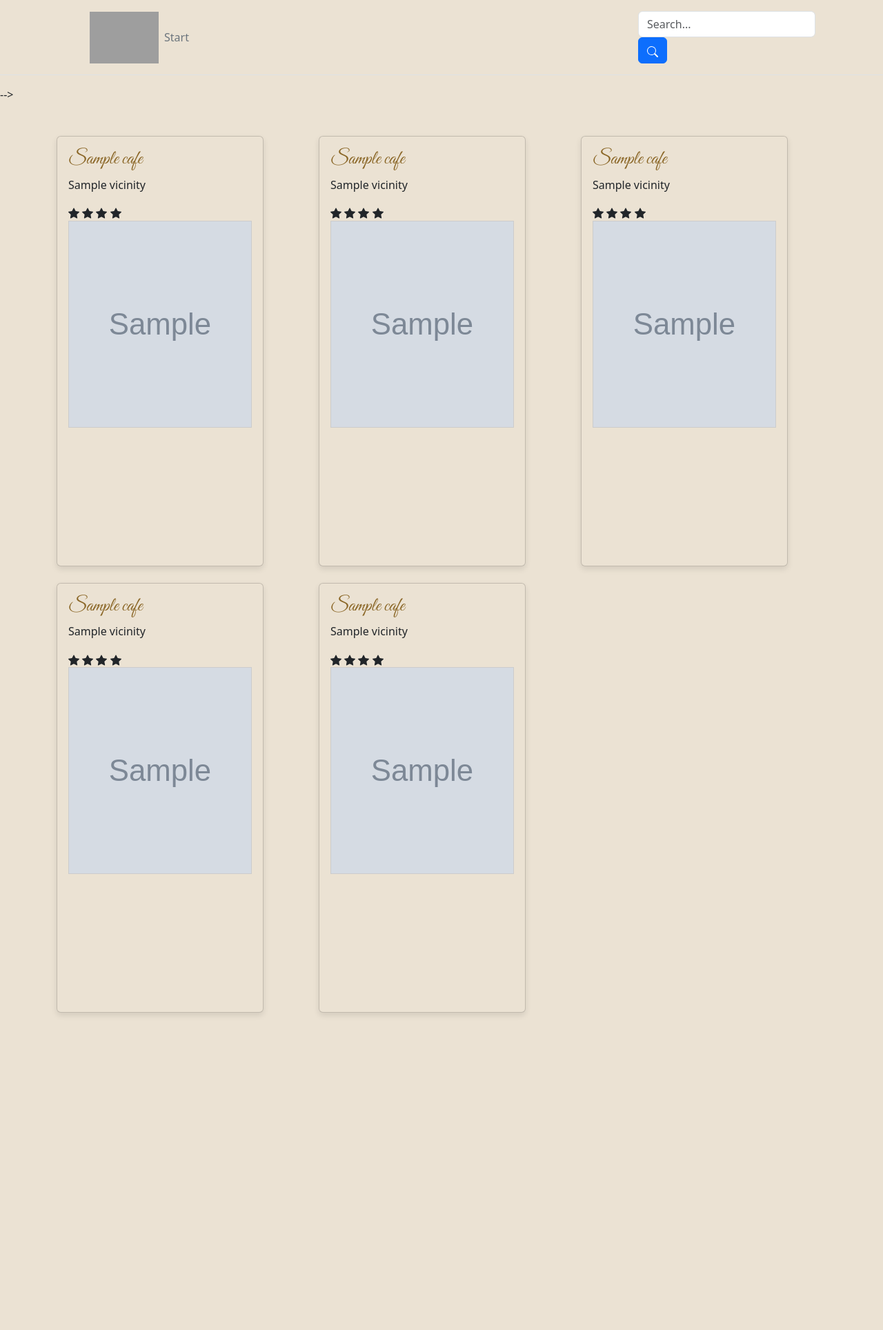
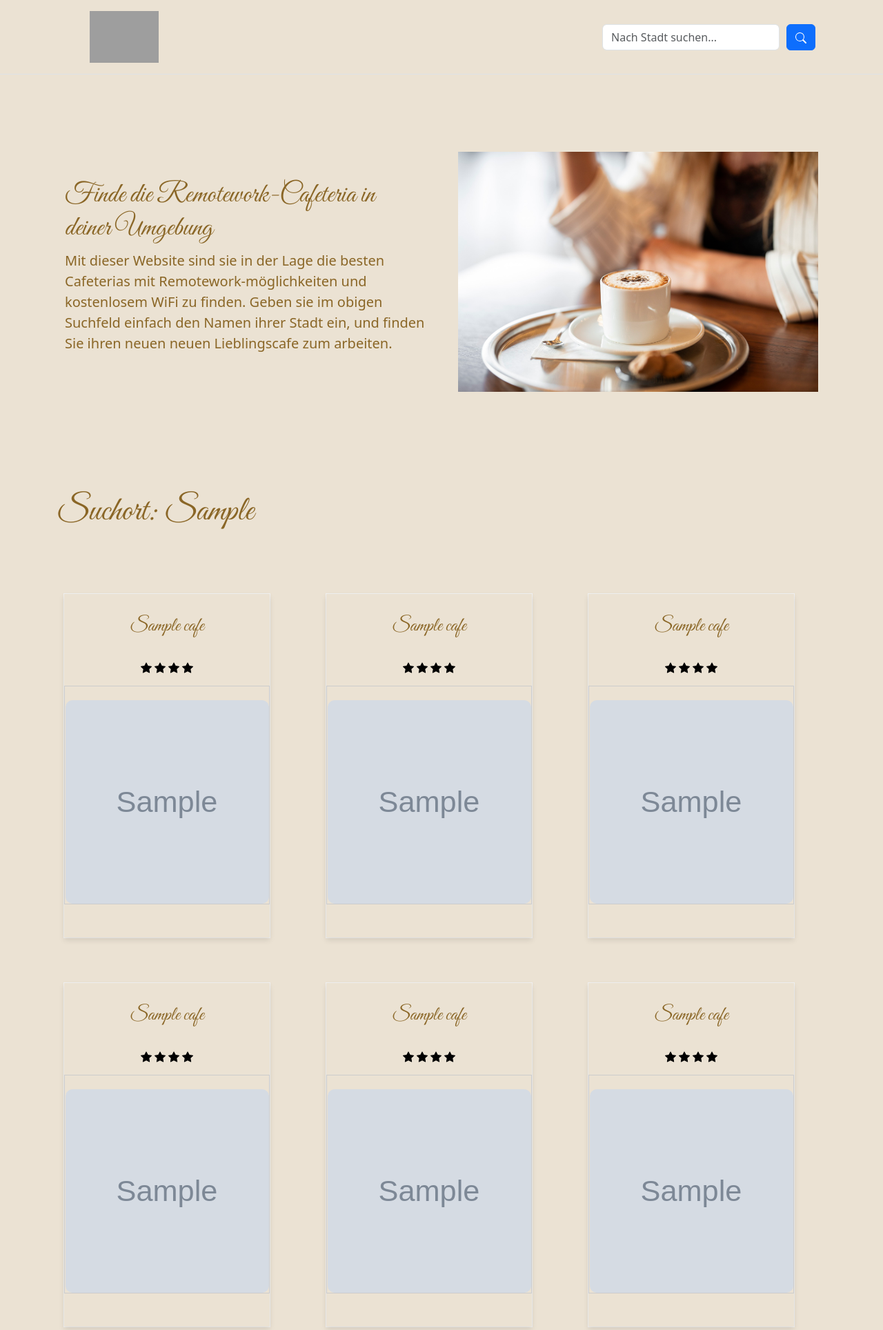
Before and after one commit to Stefanb0711/Python-WifiCafeFinderUsingAPI, a Flask app: template templates/start.html in a window 1280 px wide. Shown: the top 1928 px of the page at 69% size. Before the commit the page ends 1472 px from the top, so only its background shows below. Run offline with Flask 3, Linux system fonts and the light colour scheme; the template is opened without the code that fills it: most values are stand-ins (such as "Sample title", 1, 10 or a date in 2020); grey boxes marked "Sample" are stand-in pictures; grey boxes are pictures that could not be loaded.

Commit message:
Allles fertig, bis auf Logo

```diff
--- a/templates/base.html
+++ b/templates/base.html
@@ -15,7 +15,7 @@
     <link href="https://fonts.googleapis.com/css2?family=Great+Vibes&display=swap" rel="stylesheet">
 
 </head>
-<body style="background-color : #ebe2d3;">
+<body style="background-color : #ebe2d3; margin-bottom: 100px;">
 <!-- navbar -->
     <header class="p-3 mb-3 border-bottom">
     <div class="container">
@@ -26,12 +26,12 @@
         </a>
 
         <ul class="nav col-12 col-lg-auto me-lg-auto mb-2 justify-content-center mb-md-0">
-          <li><a href="#" class="nav-link px-2 link-secondary">Start</a></li>
+        <!--  <li><a href="#" class="nav-link px-2 link-secondary">Start</a></li>-->
         </ul>
 
-        <form class="col-12 col-lg-auto mb-3 mb-lg-0 me-lg-3" role="search" method="post">
-          <input name="search_location" type="search" class="form-control" placeholder="Search..." aria-label="Search">
-          <button class="btn btn-primary" type="submit">
+        <form class="col-12 col-lg-auto mb-3 mb-lg-0 me-lg-3 d-flex flex-row" role="search" method="post">
+          <input name="search_location" type="search" class="form-control" placeholder="Nach Stadt suchen..." aria-label="Search">
+          <button class="btn btn-primary" type="submit" style="margin-left: 10px;">
               <svg xmlns="http://www.w3.org/2000/svg" width="16" height="16" fill="currentColor" class="bi bi-search" viewBox="0 0 16 16">
                 <path d="M11.742 10.344a6.5 6.5 0 1 0-1.397 1.398h-.001q.044.06.098.115l3.85 3.85a1 1 0 0 0 1.415-1.414l-3.85-3.85a1 1 0 0 0-.115-.1zM12 6.5a5.5 5.5 0 1 1-11 0 5.5 5.5 0 0 1 11 0"/>
             </svg>
@@ -42,7 +42,7 @@
       </div>
     </div>
   </header>
--->
+
     {% block content %}
 
     {% endblock %}
--- a/templates/start.html
+++ b/templates/start.html
@@ -1,32 +1,76 @@
 {% extends "base.html" %}
 
 {%  block head %}
+        <!--<link rel="stylesheet" href="styles/styles.css">-->
+
 <style>
-        .card-container {
-            perspective: 1000px;
+
+
+
+
+        @import url('https://fonts.googleapis.com/css2?family=Great+Vibes&display=swap')
+
+    .round-image-container {
+        width: 150px; /* Die Breite des runden Containers */
+        height: 150px; /* Die Höhe des runden Containers */
+        border-radius: 50%; /* Macht den Container rund */
+        overflow: hidden; /* Verhindert, dass das Bild über die runden Ecken hinausragt */
     }
 
-        .card {
-            transform-style: preserve-3d;
-            transition: transform 0.5s;
+    .round-image-container img {
+        width: 100%; /* Füllt das Bild den runden Container aus */
+        height: auto; /* Behält das Seitenverhältnis des Bildes bei */
+        display: block; /* Entfernt Lücken unterhalb des Bildes */
+    }
+
+
+        .flip-card {
+      background-color: white;
       width: 300px;
       height: 500px;
+      border: 1px solid #f1f1f1;
+      perspective: 1000px; / /* Remove this if you don't want the 3D effect */
+      box-shadow: 0 4px 8px rgba(0, 0, 0, 0.1);
     }
 
-        .card:hover {
+    /* This container is needed to position the front and back side */
+    .flip-card-inner {
+      position: relative;
+      width: 100%;
+      height: 100%;
+      text-align: center;
+      transition: transform 0.8s;
+      transform-style: preserve-3d;
+    }
+
+    /* Do an horizontal flip when you move the mouse over the flip box container */
+    .flip-card:hover .flip-card-inner {
       transform: rotateY(180deg);
     }
 
-        .card .card-body {
+    /* Position the front and back side */
+    .flip-card-front, .flip-card-back {
+      position: absolute;
+      width: 100%;
+      height: 100%;
+      -webkit-backface-visibility: hidden; /* Safari */
       backface-visibility: hidden;
     }
 
-        .card .card-back {
-            transform: rotateY(180deg);
+    /* Style the front side (fallback if image is missing) */
+    .flip-card-front {
+      background-color: #bbb;
+      color: black;
+      box-shadow: 0 4px 8px rgba(0, 0, 0, 0.1);
     }
 
-        @import url('https://fonts.googleapis.com/css2?family=Great+Vibes&display=swap')
-
+    /* Style the back side */
+    .flip-card-back {
+      background-color: dodgerblue;
+      color: white;
+      transform: rotateY(180deg);
+        box-shadow: 0 4px 8px rgba(0, 0, 0, 0.1);
+    }
 </style>
 
 {%  endblock %}
@@ -34,58 +78,86 @@
 
 {%  block content %}
 
+<div class="container col-xxl-8 px-4 py-5">
+    <div class="row flex-lg-row-reverse align-items-center g-5 py-5">
+      <div class="col-10 col-sm-8 col-lg-6">
+        <img src="static/Bilder/coffee.jpg" class="d-block mx-lg-auto img-fluid" alt="Bootstrap Themes" width="700" height="500" loading="lazy">
+      </div>
+      <div style="color: #8a6626;" class="col-lg-6">
+        <h1  style="color: #8a6626; font-family: Great Vibes;" >Finde die Remotework-Cafeteria in deiner Umgebung</h1>
+        <p style="color: #8a6626;" class="lead">Mit dieser Website sind sie in der Lage die besten Cafeterias mit Remotework-möglichkeiten und kostenlosem WiFi zu finden. Geben sie im obigen Suchfeld einfach den Namen ihrer Stadt ein, und finden Sie ihren neuen neuen Lieblingscafe zum arbeiten.</p>
+
+      </div>
+    </div>
+</div>
+
+<!--Hero -->
+
 <div class="container mt-5">
+    <h2 style="font-size: 50px;font-family: Great Vibes; color: #8a6626;"> Suchort: {{ such_ort }} </h2>
+</div>
+
+
+        <!-- Neue Flipping-Card -->
+        <!-- Neue Flipping-Card -->
+<div class="container mt-5" style="margin-left: 80px;">
     <div class="row">
-            {%  for zähler in range(5) %}
-
-                <div class="col-md-4 mb-4">
-                    <div class="card-container">
-                        <div class="card" style="background-color: #ebe2d3; box-shadow: 0 4px 8px rgba(0, 0, 0, 0.1); backface-visibility: hidden;"  >
-                            <div class="card-body" style="backface-visibility: hidden;">
-                                <h3 style="font-family: Great Vibes; color: #8a6626" class="card-title">{{ cafes_data[zähler].get('name') }}</h3>
-                                <p class="card-text">{{ cafes_data[zähler].get('vicinity') }}</p>
-                                <!--<p> Rating: {{ cafes_data[zähler].get('rating') }}</p> -->
-                                {%  for stern in range(cafes_data[zähler].get('rating') | int) %}
+        {% for zähler in range(9) %}
+            <div class="col-md-4 mb-4" style="margin-bottom: 40px; margin-top: 40px; background-color: #ebe2d3;">
+                <div class="flip-card" style="background-color: #ebe2d3;">
+                    <div class="flip-card-inner" style="background-color: #ebe2d3;">
+                        <!-- Vorderseite -->
+                        <div class="flip-card-front" style="backface-visibility: hidden; background-color: #ebe2d3;" >
+                            <h3 style="font-family: Great Vibes; color: #8a6626; margin-right: 20px; margin-left: 20px; margin-top: 30px; margin-bottom: 30px;">{{ cafes_data[zähler].get('name') }}</h3>
+                            {% for stern in range(cafes_data[zähler].get('rating') | int) %}
                                 <svg xmlns="http://www.w3.org/2000/svg" width="16" height="16" fill="currentColor" class="bi bi-star-fill" viewBox="0 0 16 16">
                                     <path d="M3.612 15.443c-.386.198-.824-.149-.746-.592l.83-4.73L.173 6.765c-.329-.314-.158-.888.283-.95l4.898-.696L7.538.792c.197-.39.73-.39.927 0l2.184 4.327 4.898.696c.441.062.612.636.282.95l-3.522 3.356.83 4.73c.078.443-.36.79-.746.592L8 13.187l-4.389 2.256z"/>
                                 </svg>
                             {% endfor %}
 
-                                <!-- Image -->
-                                <div style="position: relative; width: 100%; height: 300px; overflow: hidden; border: 1px solid #ccc;">
-                                    <img src="{{ cafe_fotos[zähler] }}" style="width: 100%; height: 100%; object-fit: cover;">
+                            <div style="margin-top: 15px; position: relative; width: 100%; border: 1px solid #ccc; backface-visibility: hidden;">
+                                <img src="{{ cafe_fotos[zähler] }}" style="width: 295px; height: 295px; object-fit: cover; border-radius: 10px; overflow: hidden; margin-top: 20px;">
+                            </div>
                         </div>
 
+                        <!-- Rückseite -->
+                        <div class="flip-card-back" style="backface-visibility: hidden;background-color: #ebe2d3; text-align: center; padding: 20px;">
+
+                            <div class="round-image-container" style=" margin-bottom: 30px; margin-top:40px; width: 50%; display: inline-block; align-content: center; justify-content: center;">
+                                <img style="width: 150px; height: 150px; border-radius: 50%; overflow: hidden; margin-bottom: 20px;" src="{{ cafe_fotos[zähler] }}" alt="Beschreibung des Bildes">
                             </div>
 
-                            <!--Rückseite -->
-                            <div class="card-back" style="backface-visibility: hidden;">
-                                <div class="card-body">
-                                    <h5 class="card-title">Rückseite</h5>
 
-                                    <p class="card-text">
+                            <p class="card-text" style="color: #8a6626;">
                                 <svg xmlns="http://www.w3.org/2000/svg" width="16" height="16" fill="currentColor" class="bi bi-globe" viewBox="0 0 16 16">
                                     <path d="M0 8a8 8 0 1 1 16 0A8 8 0 0 1 0 8m7.5-6.923c-.67.204-1.335.82-1.887 1.855A8 8 0 0 0 5.145 4H7.5zM4.09 4a9.3 9.3 0 0 1 .64-1.539 7 7 0 0 1 .597-.933A7.03 7.03 0 0 0 2.255 4zm-.582 3.5c.03-.877.138-1.718.312-2.5H1.674a7 7 0 0 0-.656 2.5zM4.847 5a12.5 12.5 0 0 0-.338 2.5H7.5V5zM8.5 5v2.5h2.99a12.5 12.5 0 0 0-.337-2.5zM4.51 8.5a12.5 12.5 0 0 0 .337 2.5H7.5V8.5zm3.99 0V11h2.653c.187-.765.306-1.608.338-2.5zM5.145 12q.208.58.468 1.068c.552 1.035 1.218 1.65 1.887 1.855V12zm.182 2.472a7 7 0 0 1-.597-.933A9.3 9.3 0 0 1 4.09 12H2.255a7 7 0 0 0 3.072 2.472M3.82 11a13.7 13.7 0 0 1-.312-2.5h-2.49c.062.89.291 1.733.656 2.5zm6.853 3.472A7 7 0 0 0 13.745 12H11.91a9.3 9.3 0 0 1-.64 1.539 7 7 0 0 1-.597.933M8.5 12v2.923c.67-.204 1.335-.82 1.887-1.855q.26-.487.468-1.068zm3.68-1h2.146c.365-.767.594-1.61.656-2.5h-2.49a13.7 13.7 0 0 1-.312 2.5m2.802-3.5a7 7 0 0 0-.656-2.5H12.18c.174.782.282 1.623.312 2.5zM11.27 2.461c.247.464.462.98.64 1.539h1.835a7 7 0 0 0-3.072-2.472c.218.284.418.598.597.933M10.855 4a8 8 0 0 0-.468-1.068C9.835 1.897 9.17 1.282 8.5 1.077V4z"/>
                                 </svg>
-                                        {{ web_adressen[zähler] }}</p>
+                                {{ web_adressen[zähler] }}
+                            </p>
 
-                                    <p class="card-text">{{ cafes_data[zähler].get('formatted_phone_number') }}</p>
 
-                                    <p> <svg xmlns="http://www.w3.org/2000/svg" width="16" height="16" fill="currentColor" class="bi bi-geo-alt-fill" viewBox="0 0 16 16">
+                            <p class="card-text" style="color: #8a6626;">
+                                <svg xmlns="http://www.w3.org/2000/svg" width="16" height="16" fill="currentColor" class="bi bi-telephone-fill" viewBox="0 0 16 16">
+                                  <path fill-rule="evenodd" d="M1.885.511a1.745 1.745 0 0 1 2.61.163L6.29 2.98c.329.423.445.974.315 1.494l-.547 2.19a.68.68 0 0 0 .178.643l2.457 2.457a.68.68 0 0 0 .644.178l2.189-.547a1.75 1.75 0 0 1 1.494.315l2.306 1.794c.829.645.905 1.87.163 2.611l-1.034 1.034c-.74.74-1.846 1.065-2.877.702a18.6 18.6 0 0 1-7.01-4.42 18.6 18.6 0 0 1-4.42-7.009c-.362-1.03-.037-2.137.703-2.877z"/>
+                                </svg>
+
+                                {{ cafes_data[zähler].get('formatted_phone_number') }}</p>
+
+                            <p style="color: #8a6626;">
+                                <svg xmlns="http://www.w3.org/2000/svg" width="16" height="16" fill="currentColor" class="bi bi-geo-alt-fill" viewBox="0 0 16 16">
                                     <path d="M8 16s6-5.686 6-10A6 6 0 0 0 2 6c0 4.314 6 10 6 10m0-7a3 3 0 1 1 0-6 3 3 0 0 1 0 6"/>
-                                    </svg>  {{ cafes_data[zähler].get('formatted_address') }}
+                                </svg>
+                                {{ cafes_data[zähler].get('formatted_address') }}
                             </p>
 
                         </div>
                     </div>
                 </div>
             </div>
-                </div>
-
         {% endfor %}
-
     </div>
 </div>
 
 
+
 {%  endblock %}
```
Also changed, not shown: templates/styles/styles.css (added, +44 -0 lines), static/Bilder/coffee.jpg (added), static/Icons/telephone-fill.svg (added). Lines whose indentation alone changed are shown as unchanged.
